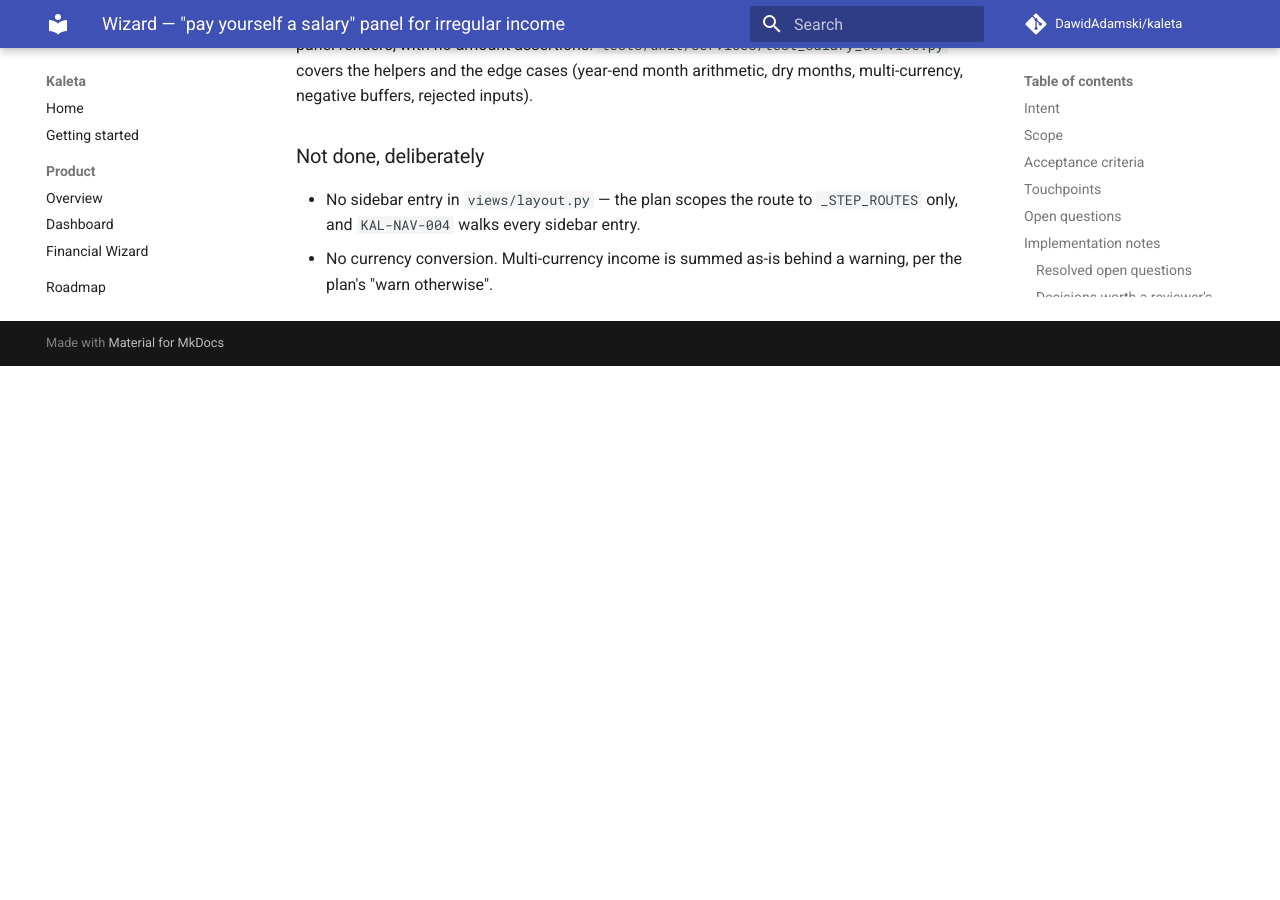
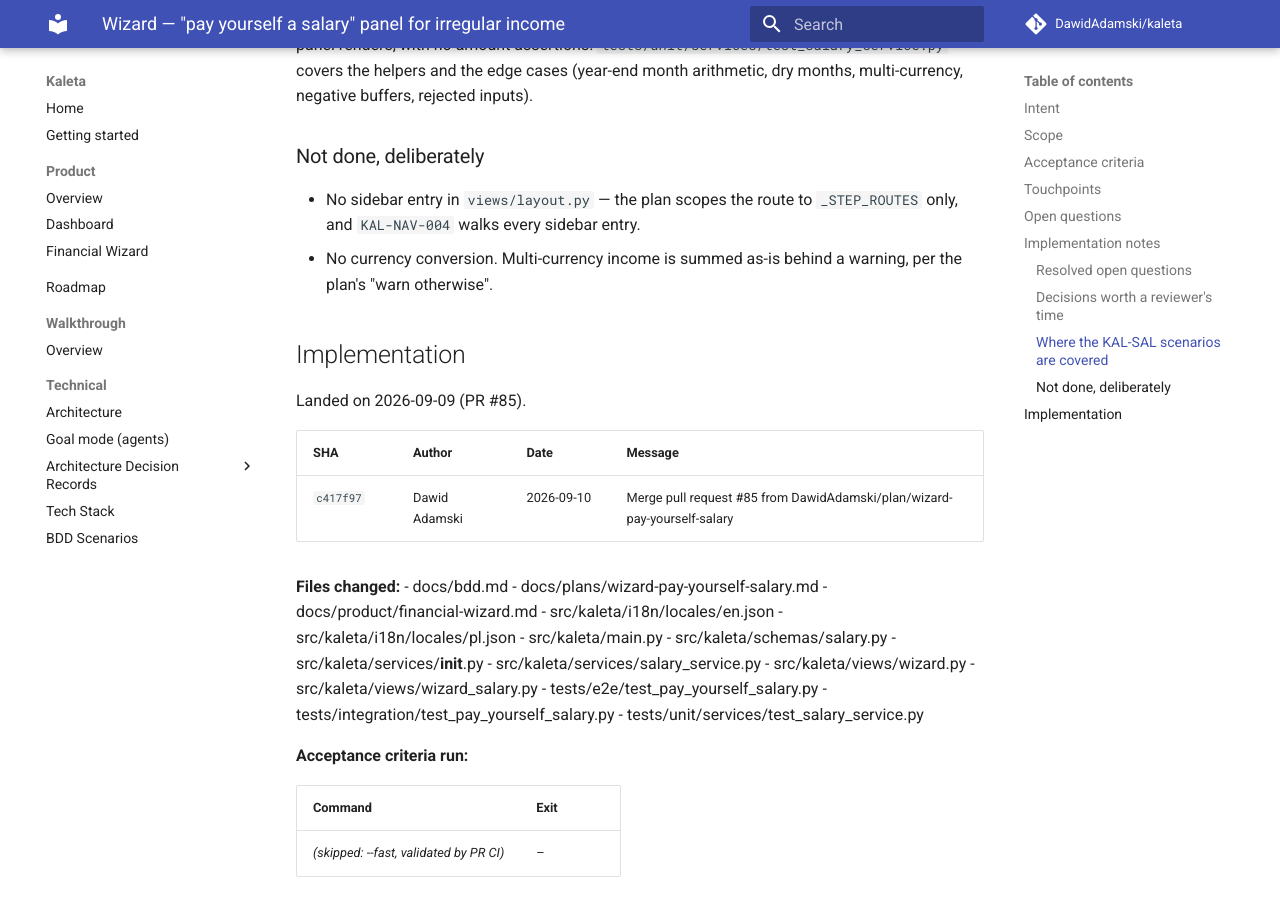
Before and after one commit to DawidAdamski/kaleta, an MkDocs documentation site: the page built from docs/plans/archive/wizard-pay-yourself-salary.md, in a window 1280 px wide and 900 px high, scrolled down 3231 px. Built offline with MkDocs 1.6.1 and Material for MkDocs 9.7.7, drawn with Linux system fonts in a browser that asks for light colours; comment, search, counter and statistics services are not loaded; before the commit the page ends 3597 px from its top, so only the background shows below that.

Commit message:
docs(plans): archive wizard-pay-yourself-salary (#85)

```diff
--- a/docs/plans/wizard-pay-yourself-salary.md
+++ b/docs/plans/archive/wizard-pay-yourself-salary.md
@@ -3,8 +3,9 @@ plan_id: wizard-pay-yourself-salary
 title: Wizard — "pay yourself a salary" panel for irregular income
 area: wizard
 effort: medium
-status: in-progress
-roadmap_ref: ../roadmap.md#cross-cutting-principles
+status: archived
+archived_at: 2026-09-09
+roadmap_ref: ../../roadmap.md#cross-cutting-principles
 ---
 
 # Wizard — "pay yourself a salary" (irregular income)
@@ -150,3 +151,33 @@ negative buffers, rejected inputs).
   `_STEP_ROUTES` only, and `KAL-NAV-004` walks every sidebar entry.
 - No currency conversion. Multi-currency income is summed as-is behind a
   warning, per the plan's "warn otherwise".
+
+## Implementation
+
+Landed on 2026-09-09 (PR #85).
+
+| SHA | Author | Date | Message |
+|---|---|---|---|
+| `c417f97` | Dawid Adamski | 2026-09-10 | Merge pull request #85 from DawidAdamski/plan/wizard-pay-yourself-salary |
+
+**Files changed:**
+- docs/bdd.md
+- docs/plans/wizard-pay-yourself-salary.md
+- docs/product/financial-wizard.md
+- src/kaleta/i18n/locales/en.json
+- src/kaleta/i18n/locales/pl.json
+- src/kaleta/main.py
+- src/kaleta/schemas/salary.py
+- src/kaleta/services/__init__.py
+- src/kaleta/services/salary_service.py
+- src/kaleta/views/wizard.py
+- src/kaleta/views/wizard_salary.py
+- tests/e2e/test_pay_yourself_salary.py
+- tests/integration/test_pay_yourself_salary.py
+- tests/unit/services/test_salary_service.py
+
+**Acceptance criteria run:**
+
+| Command | Exit |
+|---|---|
+| _(skipped: --fast, validated by PR CI)_ | – |
```
Also changed, not shown: docs/plans/README.md (+1 -1 lines).
